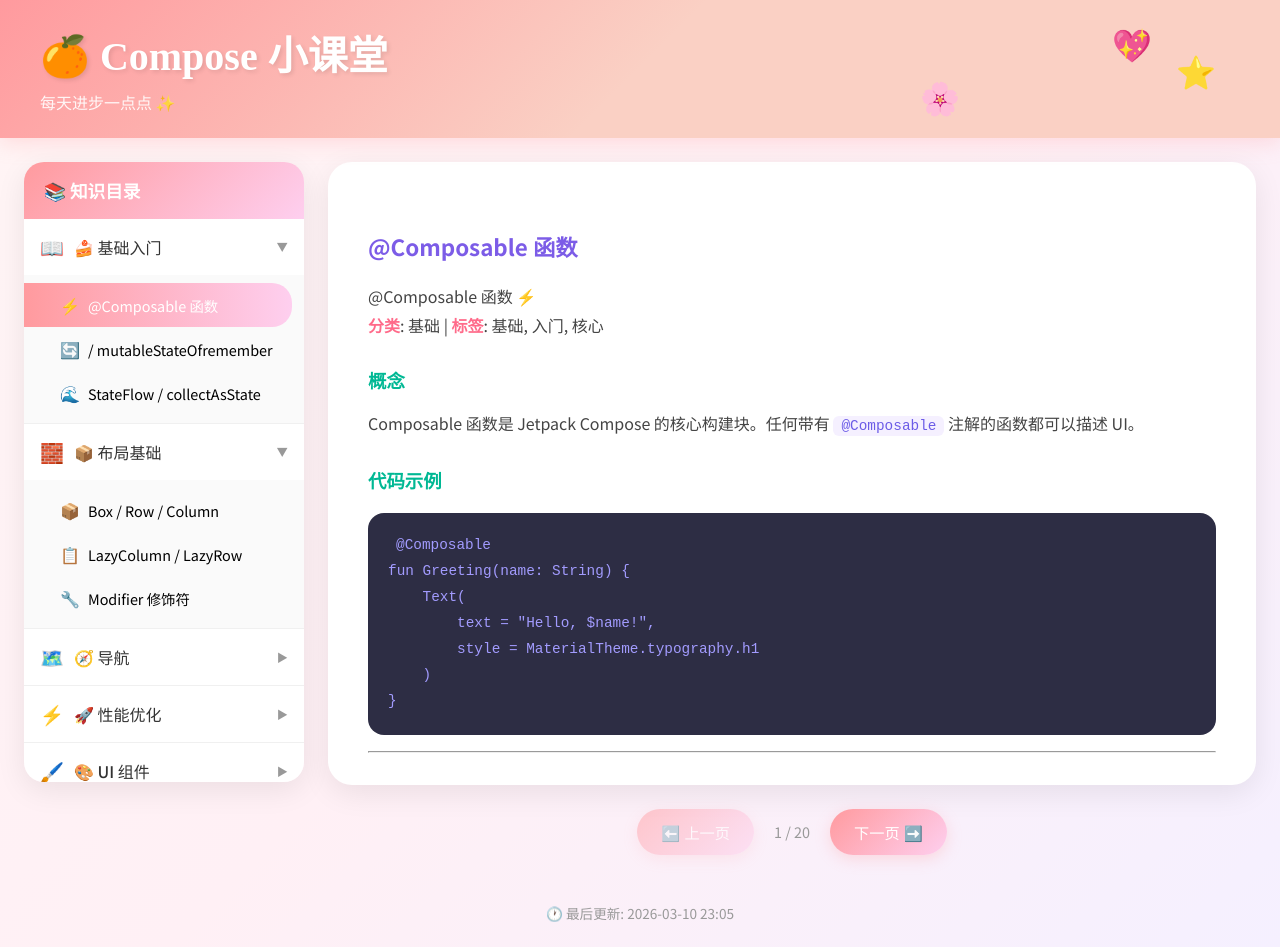
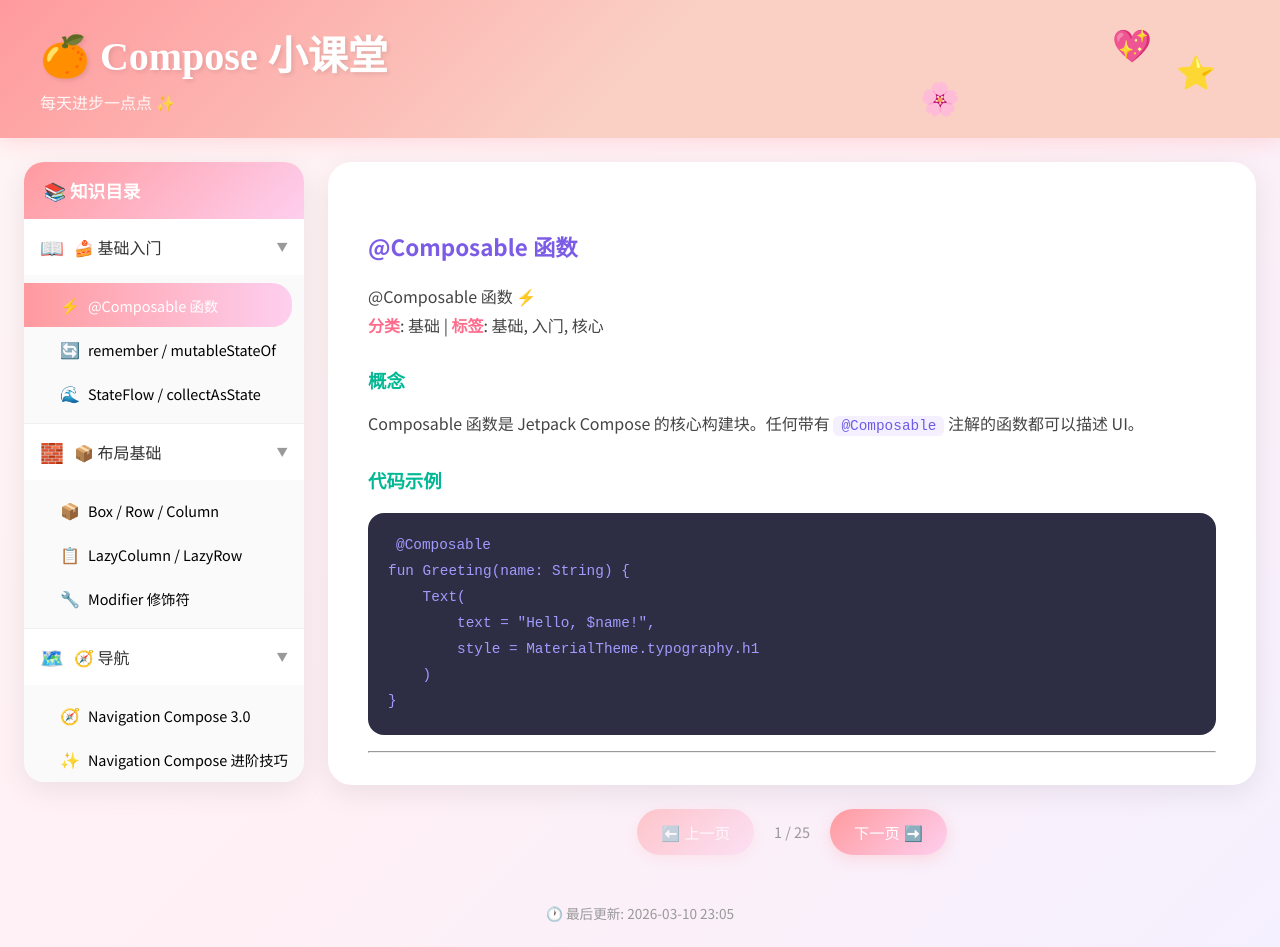
Before and after one commit to miaoMiaoDaShi/compose-docs, a Vue app: page / in a window 1280 px wide. Built offline with nearby package versions, Linux system fonts and the light colour scheme; a web font is replaced by a local one.

Commit message:
Update chapters to match README

```diff
--- a/src/App.vue
+++ b/src/App.vue
@@ -98,7 +98,7 @@
 import { ref, computed, onMounted } from 'vue'
 import { marked } from 'marked'
 
-// 章节数据
+// 章节数据 - 与 README.md 同步
 const chapters = ref([
   {
     id: 'basic',
@@ -106,7 +106,7 @@ const chapters = ref([
     icon: '📖',
     sections: [
       { id: 'composable', name: '@Composable 函数', icon: '⚡' },
-      { id: 'state', name: ' / mutableStateOfremember', icon: '🔄' },
+      { id: 'state', name: 'remember / mutableStateOf', icon: '🔄' },
       { id: 'stateflow', name: 'StateFlow / collectAsState', icon: '🌊' }
     ]
   },
@@ -126,7 +126,7 @@ const chapters = ref([
     icon: '🗺️',
     sections: [
       { id: 'navigation', name: 'Navigation Compose 3.0', icon: '🧭' },
-      { id: 'nav-advanced', name: '导航进阶技巧', icon: '✨' }
+      { id: 'nav-advanced', name: 'Navigation Compose 进阶技巧', icon: '✨' }
     ]
   },
   {
@@ -135,8 +135,8 @@ const chapters = ref([
     icon: '⚡',
     sections: [
       { id: 'derived-state', name: 'derivedStateOf', icon: '🎯' },
-      { id: 'kotlin2', name: 'Kotlin 2.0 优化', icon: '🚀' },
-      { id: 'performance-guide', name: '性能优化指南', icon: '💨' }
+      { id: 'kotlin2', name: 'Kotlin 2.0 Strong Skipping', icon: '🚀' },
+      { id: 'performance-guide', name: '性能优化最佳实践', icon: '💨' }
     ]
   },
   {
@@ -144,8 +144,8 @@ const chapters = ref([
     name: '🎨 UI 组件',
     icon: '🖌️',
     sections: [
-      { id: 'material3', name: 'Material 3 自适应', icon: '📱' },
-      { id: 'rich-text', name: '富文本 & 2D滚动', icon: '📝' },
+      { id: 'material3', name: 'Material 3 自适应布局', icon: '📱' },
+      { id: 'rich-text', name: '富文本 & 2D 滚动', icon: '📝' },
       { id: 'canvas', name: 'Canvas 绘图', icon: '✏️' }
     ]
   },
@@ -154,8 +154,8 @@ const chapters = ref([
     name: '🌟 进阶',
     icon: '💎',
     sections: [
-      { id: 'lifecycle', name: '生命周期与重组', icon: '🔄' },
-      { id: 'modifier-node', name: 'Modifier.Node', icon: '🧩' },
+      { id: 'lifecycle', name: '可组合项生命周期与重组', icon: '🔄' },
+      { id: 'modifier-node', name: 'Modifier.Node 高性能自定义', icon: '🧩' },
       { id: 'platform', name: '平台集成', icon: '📷' }
     ]
   },
@@ -164,8 +164,8 @@ const chapters = ref([
     name: '🎬 动画',
     icon: '🎥',
     sections: [
-      { id: 'animation', name: '动画 API 进阶', icon: '🎬' },
-      { id: 'shared-element', name: '共用元素过渡', icon: '✨' }
+      { id: 'animation', name: 'Compose 动画 API 进阶', icon: '🎬' },
+      { id: 'shared-element', name: '共用元素过渡动画', icon: '✨' }
     ]
   },
   {
@@ -173,12 +173,31 @@ const chapters = ref([
     name: '🧪 测试',
     icon: '🔬',
     sections: [
-      { id: 'testing', name: '测试最佳实践', icon: '🧪' }
+      { id: 'testing', name: 'Compose 测试最佳实践', icon: '🧪' }
+    ]
+  },
+  {
+    id: 'state-mgmt',
+    name: '💾 状态管理',
+    icon: '💾',
+    sections: [
+      { id: 'state-management', name: '状态管理最佳实践', icon: '💾' },
+      { id: 'side-effects', name: 'Compose 副作用 API 全攻略', icon: '⚡' },
+      { id: 'state-save', name: '状态保存与恢复', icon: '💾' }
+    ]
+  },
+  {
+    id: 'arch',
+    name: '🏗️ 架构',
+    icon: '🏗️',
+    sections: [
+      { id: 'mvi', name: 'MVI 架构模式', icon: '🎯' },
+      { id: 'hilt', name: 'Hilt 与 ViewModel 集成', icon: '💉' }
     ]
   }
 ])
 
-const expandedChapters = ref(['basic', 'layout'])
+const expandedChapters = ref(['basic', 'layout', 'navigation', 'performance', 'ui', 'advanced', 'animation', 'testing', 'state-mgmt', 'arch'])
 const currentSection = ref('composable')
 const contentData = ref({})
 const loading = ref(true)
```
Also changed, not shown: 4 other files (tests, documents, lock files or other folders).
